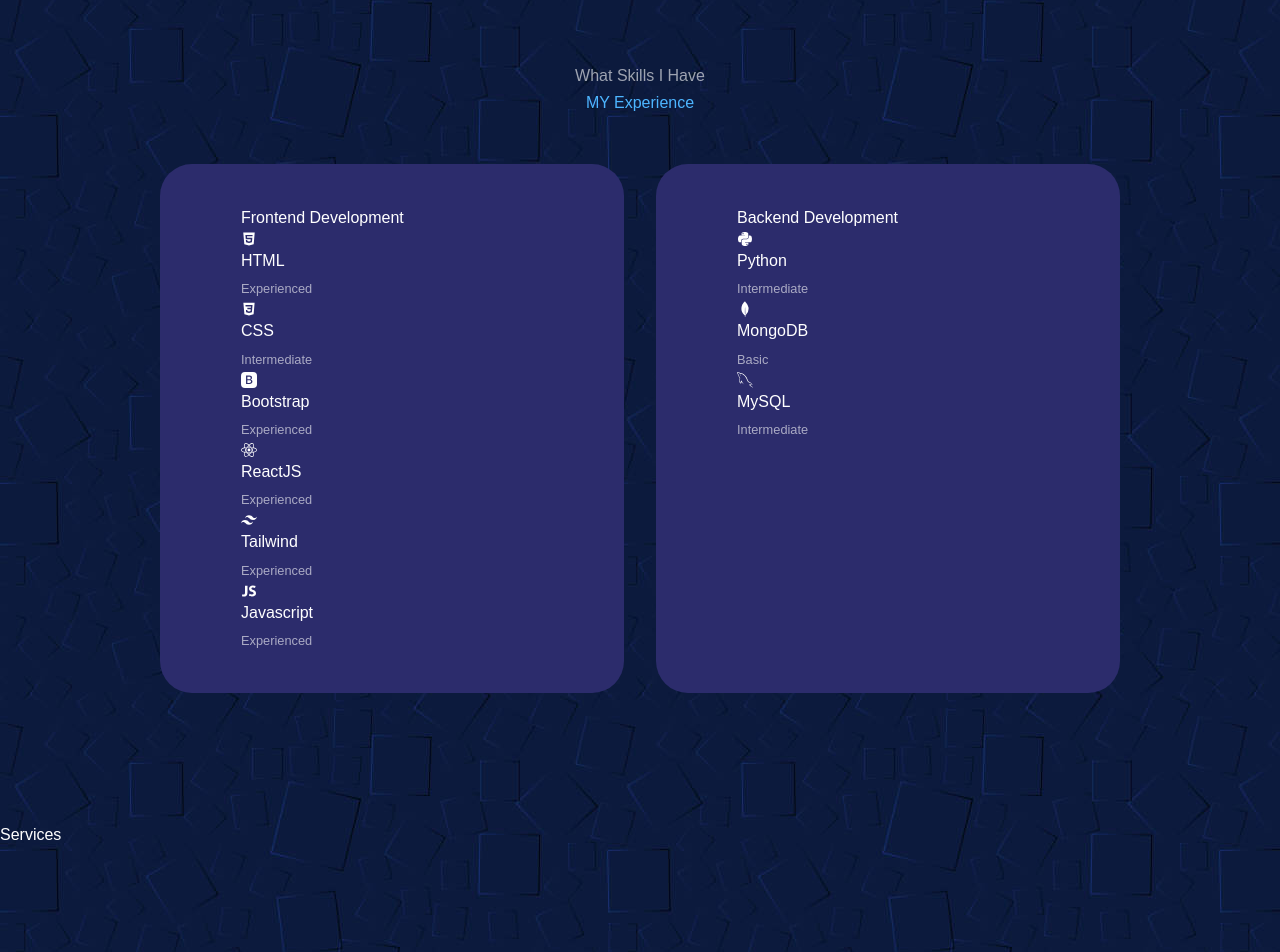
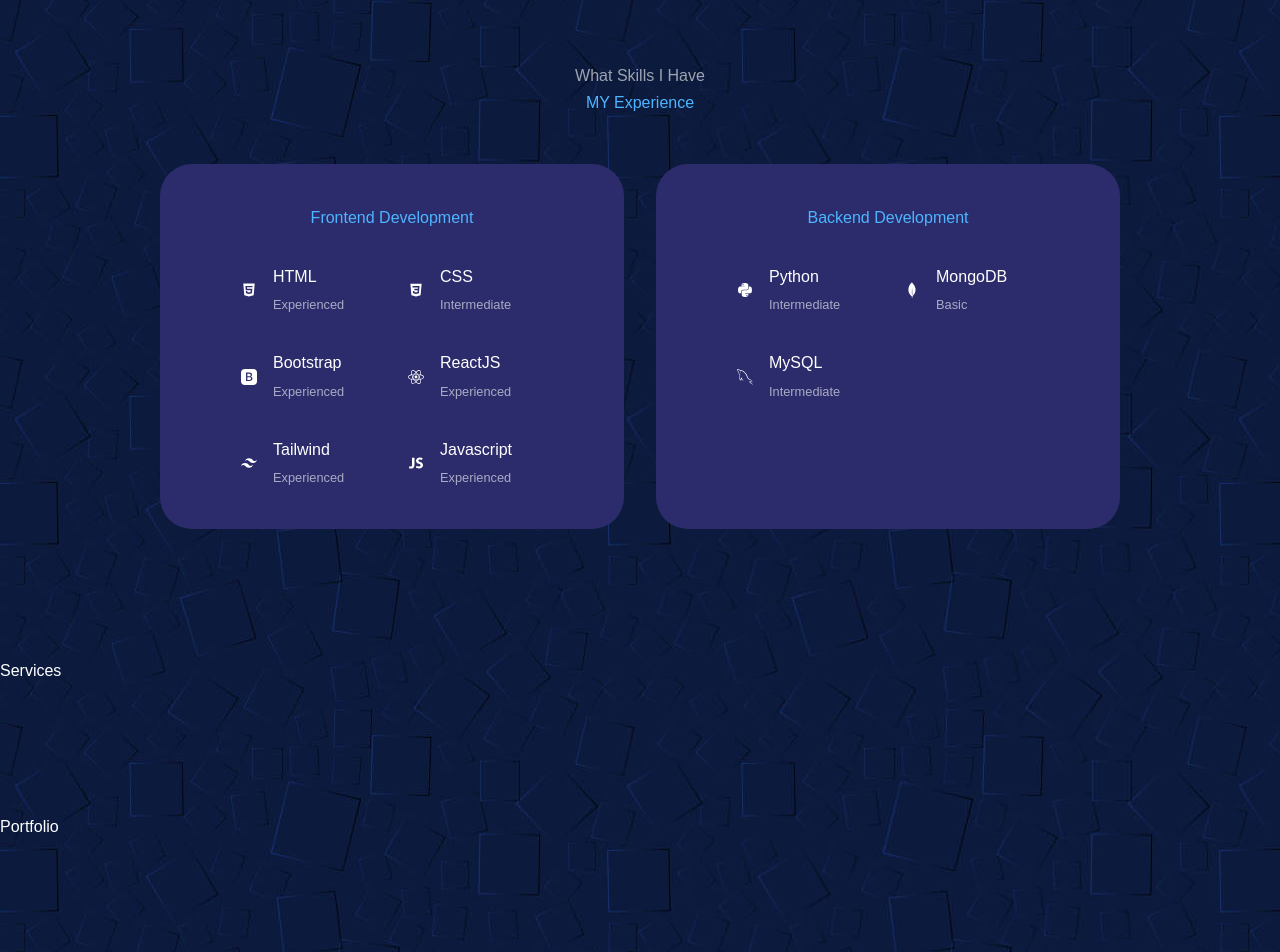
Before and after one commit to Sahil-2309/Portfolio-Main, a React (Create React App) app: page / in a window 1280 px wide. Shown: the part 1734-2686 px from the top of the page. Built offline with nearby package versions, Linux system fonts and the light colour scheme; a web font is replaced by a local one.

Commit message:
changed css

```diff
--- a/src/components/experience/experience.css
+++ b/src/components/experience/experience.css
@@ -11,8 +11,28 @@
 }
 .experience__container > div:hover {
   filter: brightness(1.2) contrast(1.2) saturate(1.2);
-  transition: filter 400ms ease-in-out, border-color 400ms ease-in-out,
-    box-shadow 400ms ease-in-out;
+  transition: filter 200ms ease-in-out, border-color 200ms ease-in-out,
+    box-shadow 200ms ease-in-out;
   border-color: var(--color-primary);
   box-shadow: 0 0 10px var(--color-primary);
 }
+.experience__container > div h3 {
+  text-align: center;
+  margin-bottom: 2rem;
+  color: var(--color-primary);
+}
+.experience__content {
+  display: grid;
+  grid-template-columns: 1fr 1fr;
+  gap: 2rem;
+}
+.experience__details {
+  display: flex;
+  gap: 1rem;
+  align-items: center;
+}
+.experience__details-icon {
+  color: var(--color-primary);
+  font-size: 5rem !important;
+  margin-left: auto;
+}
```
